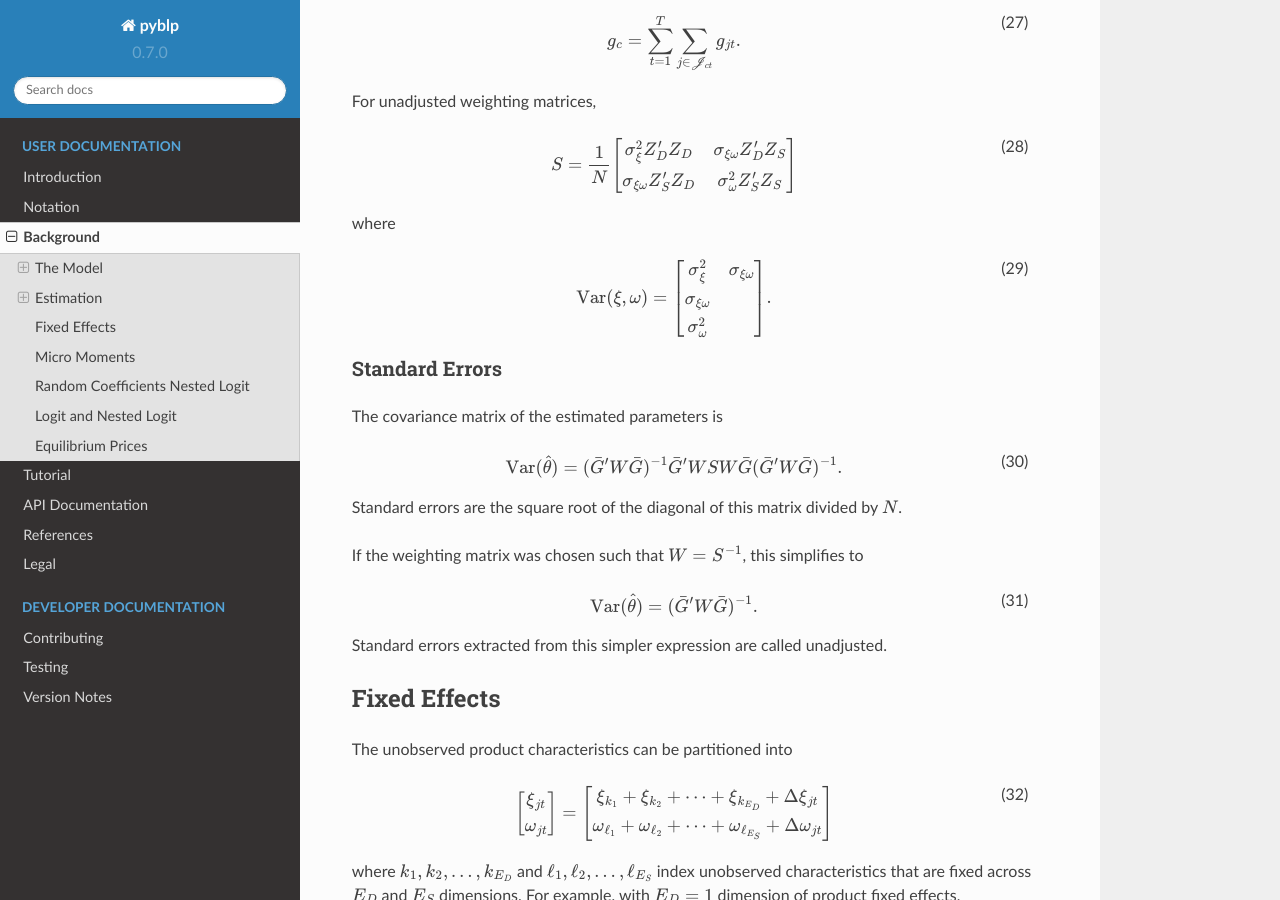
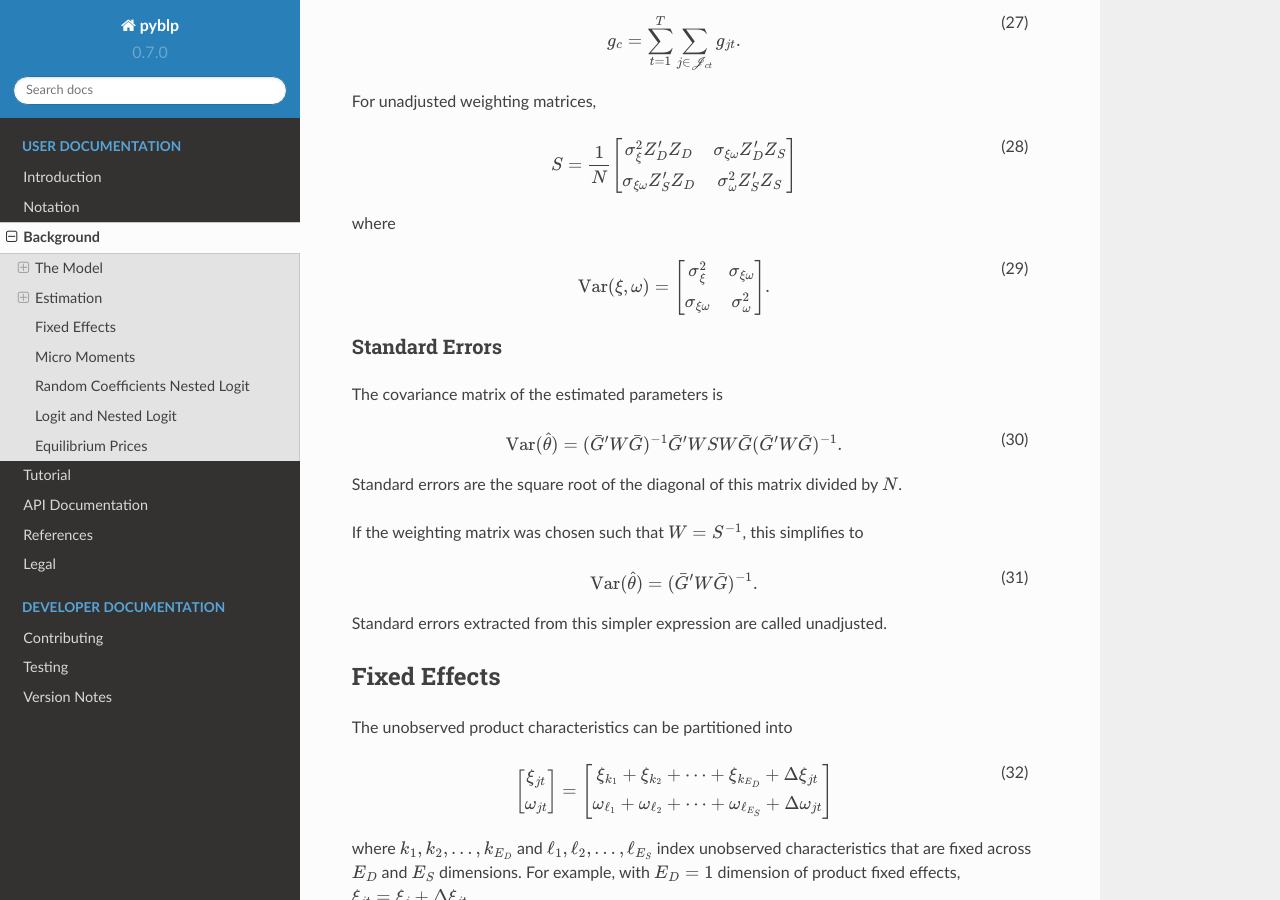
Before and after one commit to jeffgortmaker/pyblp, a Sphinx documentation site: the page built from docs/background.rst, in a window 1280 px wide and 900 px high, scrolled down 5120 px. Built offline with Sphinx 7.4.7 and the Read the Docs theme 2.0.0, drawn with Linux system fonts in a browser that asks for light colours.

Commit message:
DOC: fix matrix spacing typo

```diff
--- a/docs/background.rst
+++ b/docs/background.rst
@@ -192,7 +192,7 @@ For unadjusted weighting matrices,
 
 where
 
-.. math:: \text{Var}(\xi, \omega) = \begin{bmatrix} \sigma_\xi^2 & \sigma_{\xi\omega} \\ \sigma_{\xi\omega} \\ \sigma_\omega^2 \end{bmatrix}.
+.. math:: \text{Var}(\xi, \omega) = \begin{bmatrix} \sigma_\xi^2 & \sigma_{\xi\omega} \\ \sigma_{\xi\omega} & \sigma_\omega^2 \end{bmatrix}.
 
 
 Standard Errors
```
